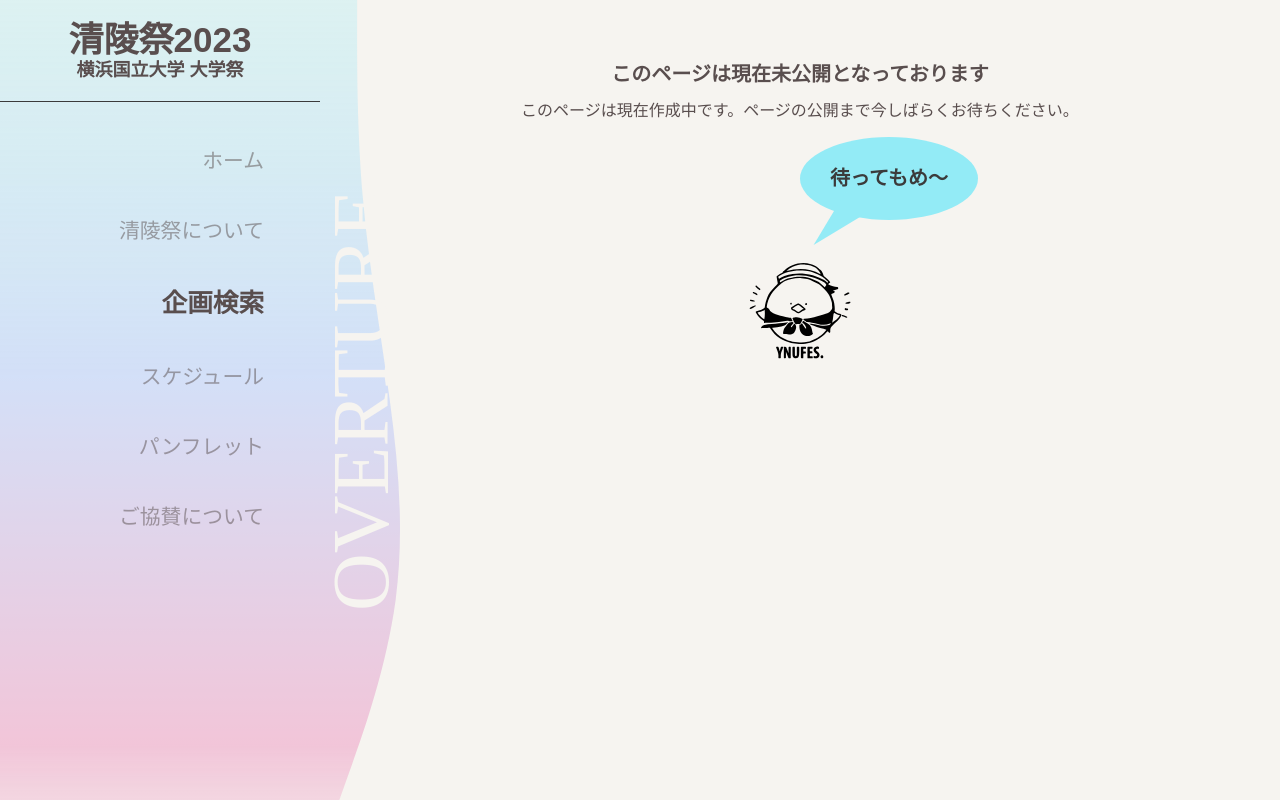
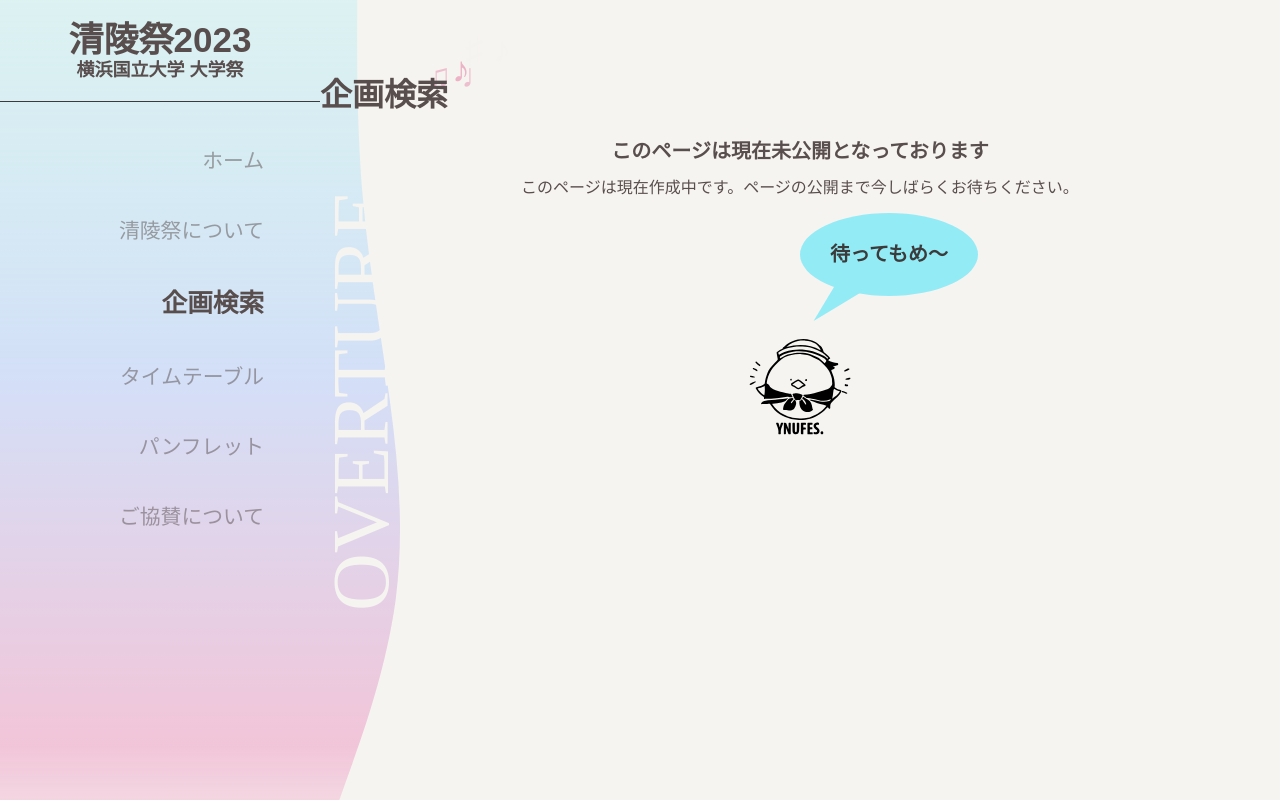
Before and after one commit to ynufes-tech/ynufes-seiryo23, a Nuxt app: page /events in a window 1280 px wide. Built offline with nearby package versions, Linux system fonts and the light colour scheme.

Commit message:
fix: 各ページにタイトルを追加、スケジュールページをタイムテーブルページに変更

```diff
--- a/components/HeaderMobile.vue
+++ b/components/HeaderMobile.vue
@@ -35,7 +35,7 @@
               <NuxtLink to="/events" @click="close">企画検索</NuxtLink>
             </li>
             <li>
-              <NuxtLink to="/schedule" @click="close">スケジュール</NuxtLink>
+              <NuxtLink to="/schedule" @click="close">タイムテーブル</NuxtLink>
             </li>
             <li>
               <NuxtLink to="/pamphlet" @click="close">パンフレット</NuxtLink>
--- a/components/HeaderPC.vue
+++ b/components/HeaderPC.vue
@@ -21,7 +21,7 @@
           <NuxtLink to="/events">企画検索</NuxtLink>
         </li>
         <li>
-          <NuxtLink to="/schedule">スケジュール</NuxtLink>
+          <NuxtLink to="/schedule">タイムテーブル</NuxtLink>
         </li>
         <li>
           <NuxtLink to="/pamphlet">パンフレット</NuxtLink>
--- a/components/UnderConstruction.vue
+++ b/components/UnderConstruction.vue
@@ -18,7 +18,7 @@
 
 <style scoped lang="scss">
 .sorry-heading {
-  font-size: 20px
+  font-size: 20px;
 }
 .sorry-description {
   text-align: center;
--- a/pages/events/index.vue
+++ b/pages/events/index.vue
@@ -1,6 +1,7 @@
 <script lang="ts" setup></script>
 
 <template>
+  <SectionTitle section-title="企画検索" class="section-title"/>
   <UnderConstruction />
 </template>
 
--- a/pages/schedule/index.vue
+++ b/pages/schedule/index.vue
@@ -1,6 +1,7 @@
 <script lang="ts" setup></script>
 
 <template>
+  <SectionTitle section-title="タイムテーブル" class="section-title"/>
   <UnderConstruction />
 </template>
 
```
